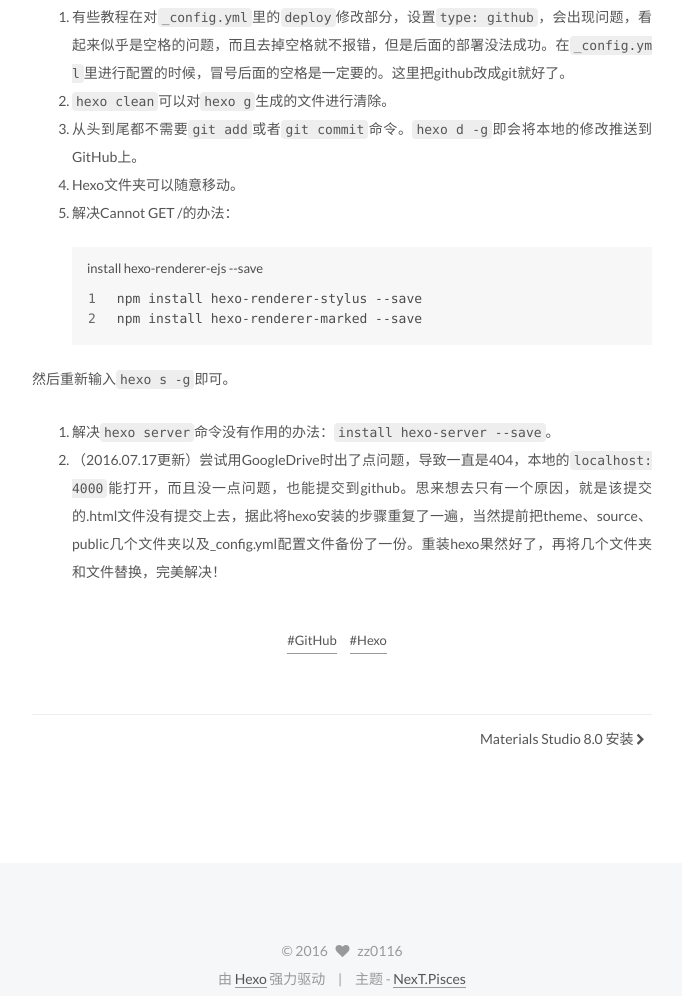
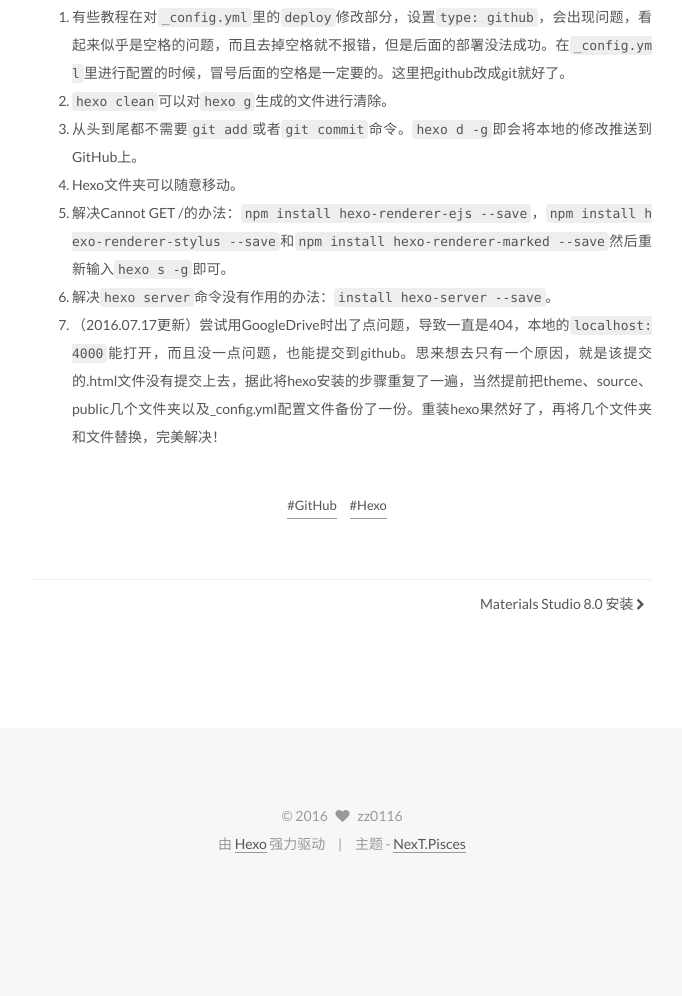
Before and after one commit to zz0116/zz0116.github.io, a plain HTML site: page 2016/07/06/GitHub+Hexo博客搭建/index.html in a window 1280 px wide. Shown: the part 3018-4014 px from the top of the page, without its empty margins (428-1110 px from the left). After the commit the page ends 3896 px from the top, so only its background shows below. Drawn offline with Linux system fonts and the light colour scheme; a script that the page names is missing.

Commit message:
Site updated: 2016-07-17 18:40:59

```diff
--- a/2016/07/06/GitHub+Hexo博客搭建/index.html
+++ b/2016/07/06/GitHub+Hexo博客搭建/index.html
@@ -95,7 +95,7 @@
 <meta property="og:image" content="http://o9y0zu7ak.bkt.clouddn.com/blog/deploy.png">
 <meta property="og:image" content="http://o9y0zu7ak.bkt.clouddn.com/blog/%E5%91%BD%E4%BB%A4.png">
 <meta property="og:image" content="http://o9y0zu7ak.bkt.clouddn.com/blog/ssh.png">
-<meta property="og:updated_time" content="2016-07-17T10:36:24.303Z">
+<meta property="og:updated_time" content="2016-07-17T10:40:51.246Z">
 <meta name="twitter:card" content="summary">
 <meta name="twitter:title" content="GitHub+Hexo博客搭建">
 <meta name="twitter:description" content="有幸在知乎知道了GitHub，然后逐渐尝试使用GitHub。查资料的时候偶尔看到说可以利用GitHub搭建个人博客，感觉很高大上的东西。昨天搜了一些教程，照着把博客搭出来了，比想象中的简单，但是也遇到了一些问题，在此记录下来。我用的Windows7，其他系统安装的情况可能会有所不同。">
@@ -362,11 +362,7 @@
 <li><code>hexo clean</code>可以对<code>hexo g</code>生成的文件进行清除。</li>
 <li>从头到尾都不需要<code>git add</code>或者<code>git commit</code>命令。<code>hexo d -g</code>即会将本地的修改推送到GitHub上。</li>
 <li>Hexo文件夹可以随意移动。</li>
-<li>解决Cannot GET /的办法：<figure class="highlight plain"><figcaption><span>install hexo-renderer-ejs --save</span></figcaption><table><tr><td class="gutter"><pre><div class="line">1</div><div class="line">2</div></pre></td><td class="code"><pre><div class="line">npm install hexo-renderer-stylus --save</div><div class="line">npm install hexo-renderer-marked --save</div></pre></td></tr></table></figure>
-</li>
-</ol>
-<p>然后重新输入<code>hexo s -g</code>即可。</p>
-<ol>
+<li>解决Cannot GET /的办法：<code>npm install hexo-renderer-ejs --save</code>，<code>npm install hexo-renderer-stylus --save</code>和<code>npm install hexo-renderer-marked --save</code>然后重新输入<code>hexo s -g</code>即可。</li>
 <li>解决<code>hexo server</code>命令没有作用的办法：<code>install hexo-server --save</code>。</li>
 <li>（2016.07.17更新）尝试用GoogleDrive时出了点问题，导致一直是404，本地的<code>localhost:4000</code>能打开，而且没一点问题，也能提交到github。思来想去只有一个原因，就是该提交的.html文件没有提交上去，据此将hexo安装的步骤重复了一遍，当然提前把theme、source、public几个文件夹以及_config.yml配置文件备份了一份。重装hexo果然好了，再将几个文件夹和文件替换，完美解决！</li>
 </ol>
```
